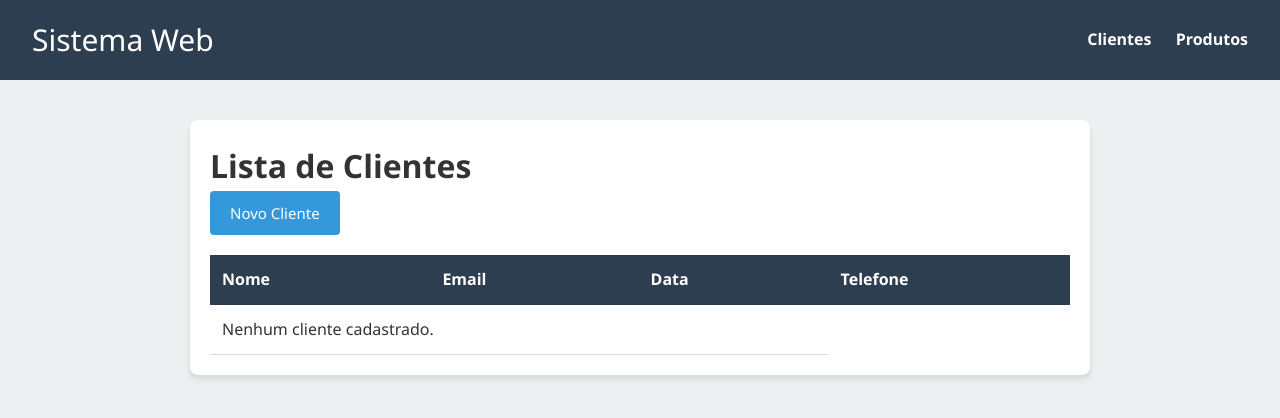
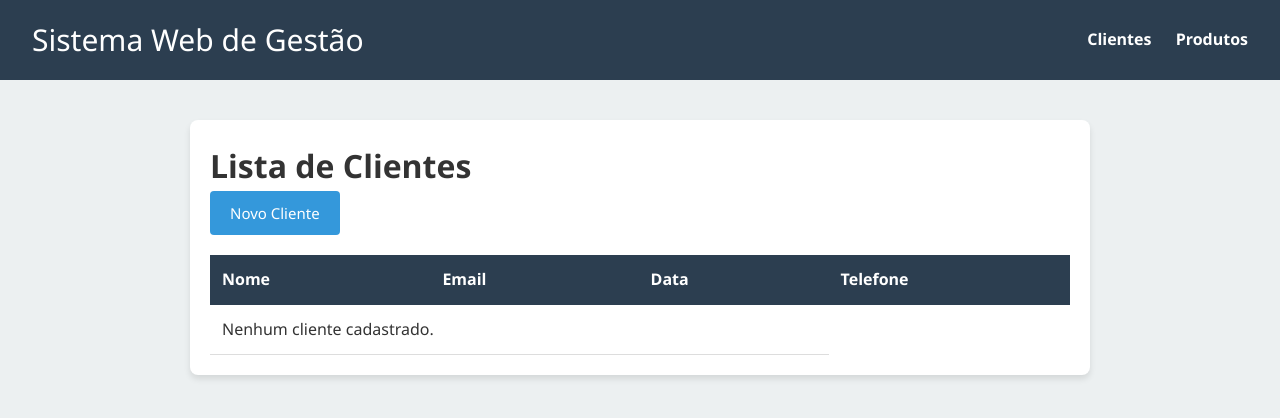
Before and after one commit to SilasCorreia8/sistema-de-gestao, a Django app: template projeto/templates/clientes/lista.html in a window 1280 px wide. Shown: the top 418 px of the page. Run offline with Django 3.2, Linux system fonts and the light colour scheme; the template is opened without the code that fills it, so the values that code supplies are empty.

Commit message:
refactor: Mudanca de Titulo

```diff
--- a/projeto/templates/base.html
+++ b/projeto/templates/base.html
@@ -2,7 +2,7 @@
 <html lang="pt-br">
 <head>
     <meta charset="UTF-8">
-    <title>Sistema Web</title>
+    <title>Sistema Web de Gestão</title>
     <style>
         :root {
             --primary: #2c3e50;
@@ -142,7 +142,7 @@
 <body>
 
     <nav class="navbar">
-        <div style="font-size: 30px;">Sistema Web</div>
+        <div style="font-size: 30px;">Sistema Web de Gestão</div>
         <div>
             <a href="{% url 'lista-clientes' %}">Clientes</a>
             <a href="{% url 'lista-produtos' %}">Produtos</a>
```
